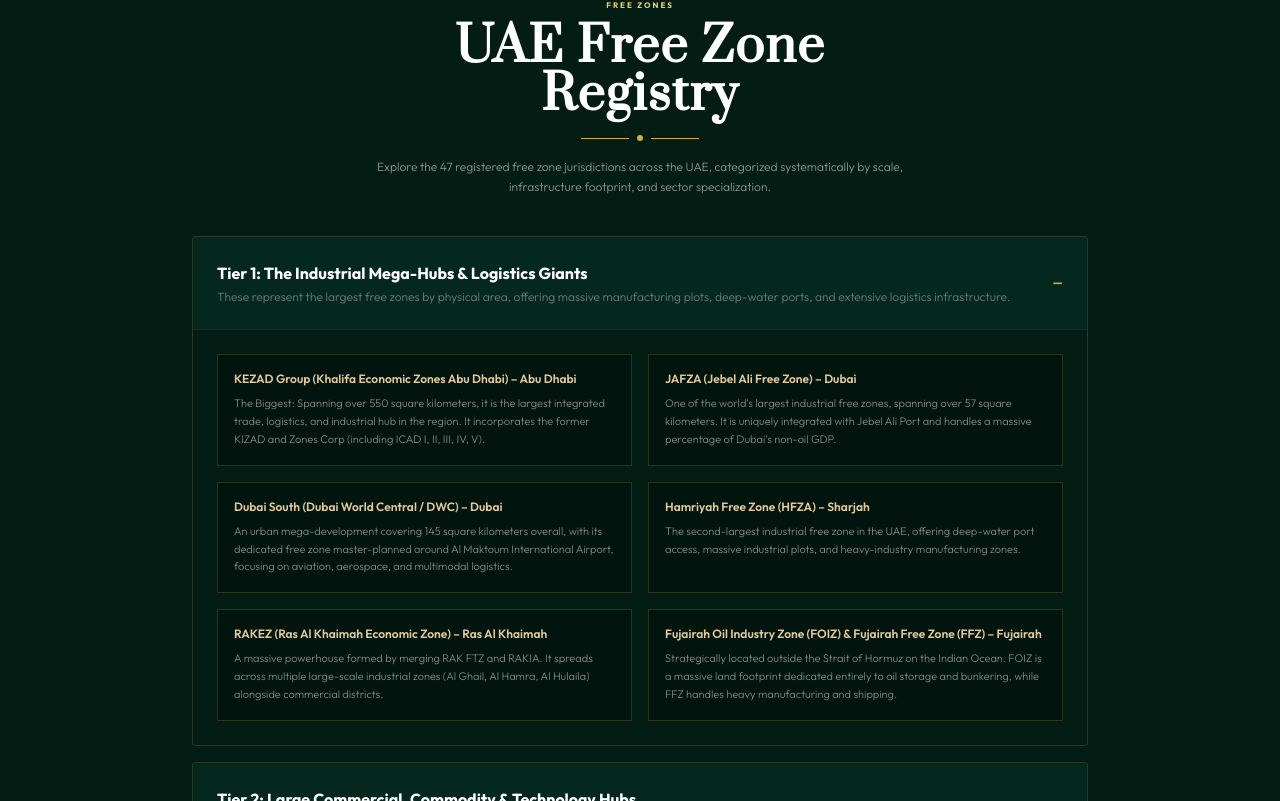
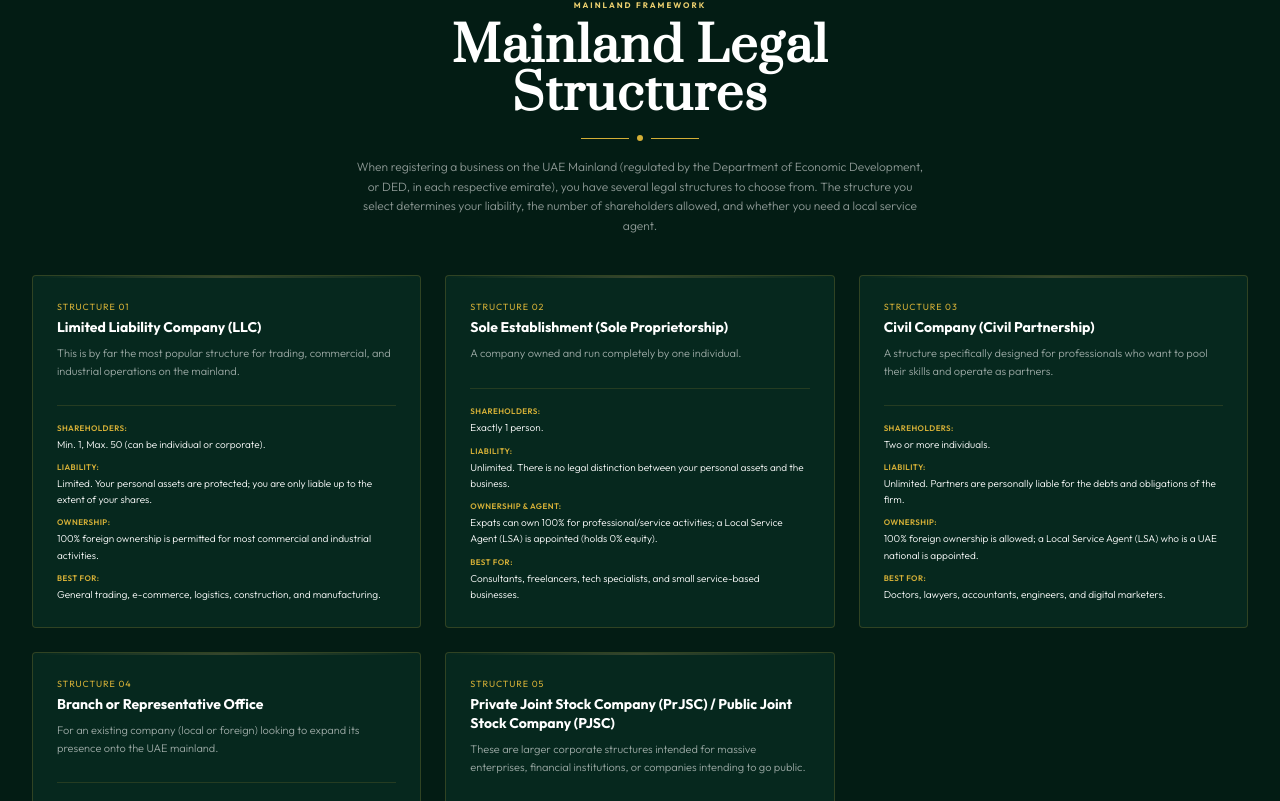
Before and after one commit to Devgghya/finloby, a React (Vite) app: page /business-setup in a window 1280 px wide. Shown: the part 1139-1940 px from the top of the page. Built offline with nearby package versions, Linux system fonts and the light colour scheme.

Commit message:
content: integrate Mainland Legal Structures grid with client descriptions

```diff
--- a/src/pages/BusinessSetup.tsx
+++ b/src/pages/BusinessSetup.tsx
@@ -28,6 +28,56 @@
     items: [
       { name: 'Bank Account Openings', desc: 'Direct corporate manager introductions to ENBD, FAB, ADCB, and Mashreq.' },
       { name: 'Assignment of Authority & Signatory Codes', desc: 'Structuring corporate bylaws to match multi-jurisdictional compliance frameworks.' }
+    ]
+  }
+];
+
+const mainlandStructures = [
+  {
+    name: 'Limited Liability Company (LLC)',
+    desc: 'This is by far the most popular structure for trading, commercial, and industrial operations on the mainland.',
+    details: [
+      { label: 'Shareholders', value: 'Min. 1, Max. 50 (can be individual or corporate).' },
+      { label: 'Liability', value: 'Limited. Your personal assets are protected; you are only liable up to the extent of your shares.' },
+      { label: 'Ownership', value: '100% foreign ownership is permitted for most commercial and industrial activities.' },
+      { label: 'Best for', value: 'General trading, e-commerce, logistics, construction, and manufacturing.' }
+    ]
+  },
+  {
+    name: 'Sole Establishment (Sole Proprietorship)',
+    desc: 'A company owned and run completely by one individual.',
+    details: [
+      { label: 'Shareholders', value: 'Exactly 1 person.' },
+      { label: 'Liability', value: 'Unlimited. There is no legal distinction between your personal assets and the business.' },
+      { label: 'Ownership & Agent', value: 'Expats can own 100% for professional/service activities; a Local Service Agent (LSA) is appointed (holds 0% equity).' },
+      { label: 'Best for', value: 'Consultants, freelancers, tech specialists, and small service-based businesses.' }
+    ]
+  },
+  {
+    name: 'Civil Company (Civil Partnership)',
+    desc: 'A structure specifically designed for professionals who want to pool their skills and operate as partners.',
+    details: [
+      { label: 'Shareholders', value: 'Two or more individuals.' },
+      { label: 'Liability', value: 'Unlimited. Partners are personally liable for the debts and obligations of the firm.' },
+      { label: 'Ownership', value: '100% foreign ownership is allowed; a Local Service Agent (LSA) who is a UAE national is appointed.' },
+      { label: 'Best for', value: 'Doctors, lawyers, accountants, engineers, and digital marketers.' }
+    ]
+  },
+  {
+    name: 'Branch or Representative Office',
+    desc: 'For an existing company (local or foreign) looking to expand its presence onto the UAE mainland.',
+    details: [
+      { label: 'Branch Office', value: 'Can conduct business, execute contracts, and generate revenue, matching the parent company.' },
+      { label: 'Representative Office', value: 'Strictly for marketing/promotion. Cannot trade, sign contracts, or turn a profit.' },
+      { label: 'Liability', value: 'The parent company bears 100% of the liability.' }
+    ]
+  },
+  {
+    name: 'Private Joint Stock Company (PrJSC) / Public Joint Stock Company (PJSC)',
+    desc: 'These are larger corporate structures intended for massive enterprises, financial institutions, or companies intending to go public.',
+    details: [
+      { label: 'Private (PrJSC)', value: 'Formed by a minimum of 3 founders. Shares cannot be offered to the public.' },
+      { label: 'Public (PJSC)', value: 'Formed by a minimum of 10 founders. Shares openly traded on stock exchange (DFM/ADX) with minimum capital threshold.' }
     ]
   }
 ];
@@ -239,7 +289,7 @@
                               el.scrollIntoView({ behavior: 'smooth' });
                             }
                           } else if (isMainlandCard) {
-                            const el = document.getElementById('cost-estimator');
+                            const el = document.getElementById('mainland-structures');
                             if (el) {
                               el.scrollIntoView({ behavior: 'smooth' });
                             }
@@ -266,7 +316,7 @@
                               )}
                               {isMainlandCard && (
                                 <span className="text-[9px] uppercase tracking-wider text-[#C5A059] font-semibold animate-pulse">
-                                  Calculator &darr;
+                                  View Structures &darr;
                                 </span>
                               )}
                             </h4>
@@ -299,6 +349,58 @@
               );
             })}
 
+          </div>
+        </div>
+
+        <div className="h-[1px] bg-gradient-to-r from-transparent via-[#D4AF37]/30 to-transparent my-8 md:my-16"></div>
+
+        {/* SECTION: MAINLAND LEGAL STRUCTURES */}
+        <div id="mainland-structures" className="mb-20 scroll-mt-28">
+          <div className="flex flex-col gap-3 mb-10 text-center max-w-xl mx-auto">
+            <span className="text-[8px] font-bold text-[#E5C158] uppercase tracking-[0.25em]">
+              Mainland Framework
+            </span>
+            <h2 className="text-3xl md:text-5xl font-serif text-white font-bold tracking-wide">
+              Mainland Legal Structures
+            </h2>
+            <div className="flex items-center gap-2 mt-1 justify-center">
+              <div className="w-12 h-[1px] bg-[var(--brand-gold)]"></div>
+              <span className="w-1.5 h-1.5 rounded-full bg-[var(--brand-gold)]"></span>
+              <div className="w-12 h-[1px] bg-[var(--brand-gold)]"></div>
+            </div>
+            <p className="text-xs font-light text-[#FBF9F4]/55 mt-1 leading-relaxed">
+              When registering a business on the UAE Mainland (regulated by the Department of Economic Development, or DED, in each respective emirate), you have several legal structures to choose from. The structure you select determines your liability, the number of shareholders allowed, and whether you need a local service agent.
+            </p>
+          </div>
+
+          <div className="grid grid-cols-1 md:grid-cols-2 lg:grid-cols-3 gap-6 max-w-7xl mx-auto">
+            {mainlandStructures.map((structure, sIdx) => (
+              <div
+                key={sIdx}
+                className={`bg-[#0D1625] border border-slate-850 p-6 rounded-sm hover:border-[#C5A059]/20 transition-all duration-300 flex flex-col justify-start relative overflow-hidden ${
+                  sIdx === 3 || sIdx === 4 ? 'md:col-span-1 lg:col-span-1' : ''
+                }`}
+              >
+                <div className="absolute top-0 left-0 w-full h-[2px] bg-gradient-to-r from-transparent via-[#C5A059]/25 to-transparent"></div>
+                <span className="text-[9px] font-mono text-[#C5A059] uppercase tracking-widest mb-1">
+                  Structure 0{sIdx + 1}
+                </span>
+                <h4 className="text-sm font-sans font-bold text-white mb-2 leading-snug">
+                  {structure.name}
+                </h4>
+                <p className="text-[11px] font-light text-[#FBF9F4]/60 leading-relaxed mb-6">
+                  {structure.desc}
+                </p>
+                <div className="space-y-2 mt-auto border-t border-slate-850/50 pt-4">
+                  {structure.details.map((detail, dIdx) => (
+                    <div key={dIdx} className="flex flex-col gap-0.5 text-[10px] leading-relaxed">
+                      <span className="text-[#C5A059] uppercase tracking-wider font-semibold text-[8px]">{detail.label}:</span>
+                      <span className="text-[#FBF9F4]/75 font-light">{detail.value}</span>
+                    </div>
+                  ))}
+                </div>
+              </div>
+            ))}
           </div>
         </div>
 
```
